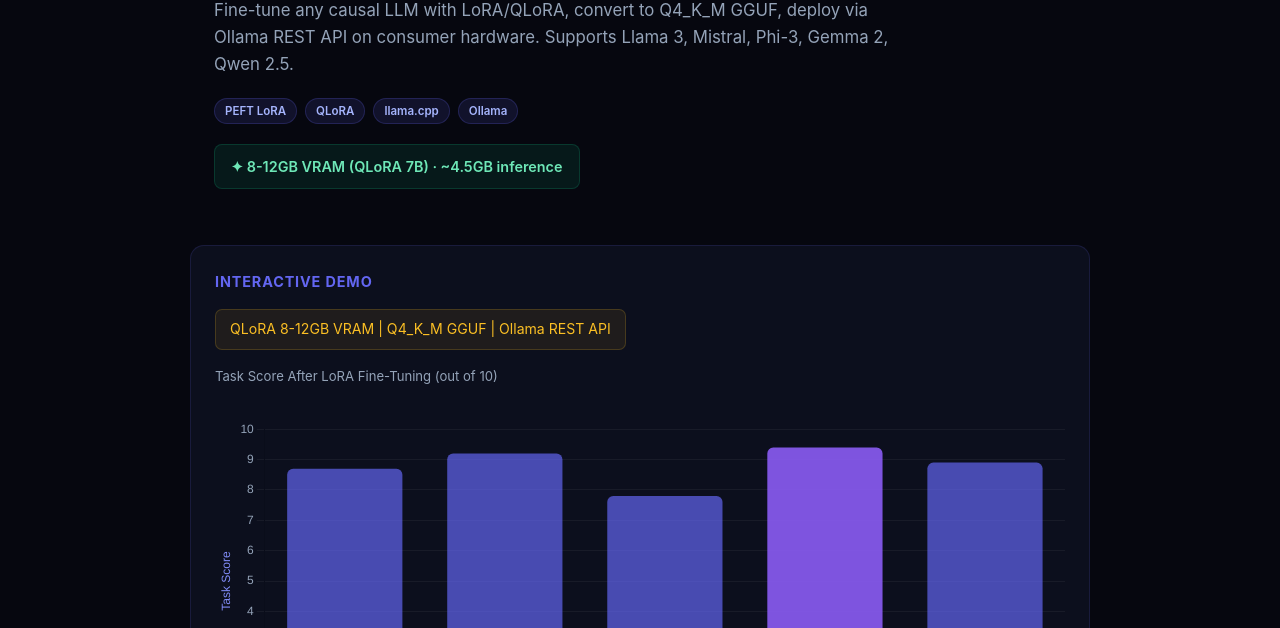
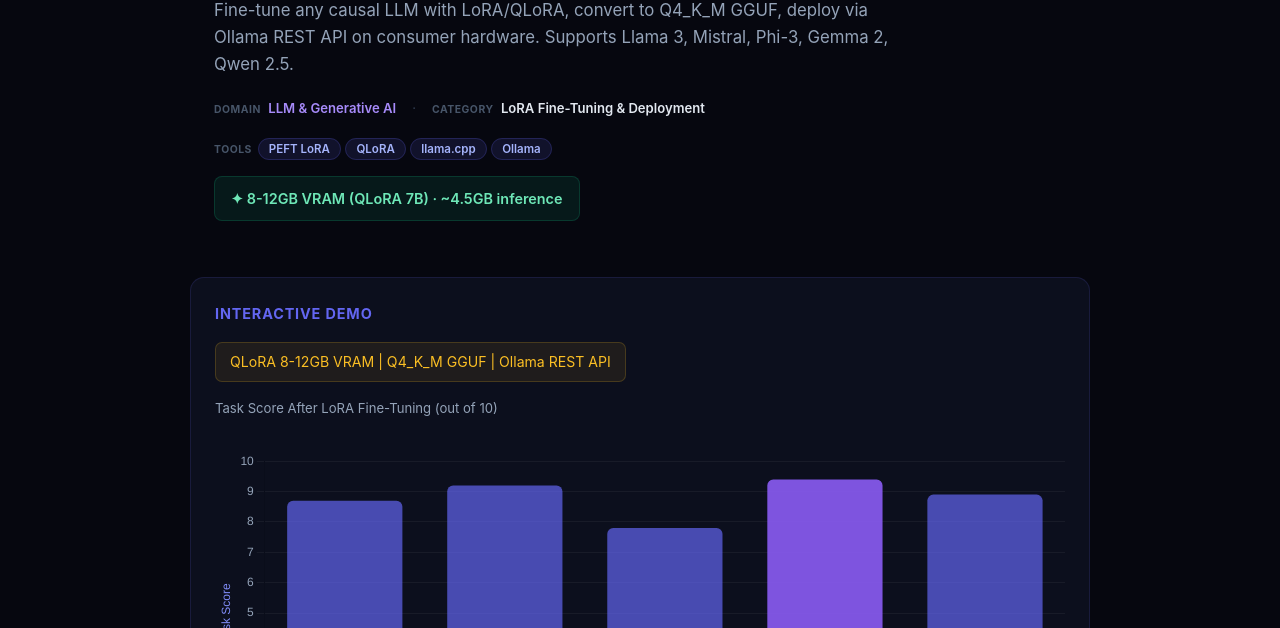
Before and after one commit to Sandyyy123/lora-ollama-deploy, a plain HTML site: page index.html in a window 1280 px wide. Shown: the part 172-800 px from the top of the page. Drawn offline with nearby package versions, Linux system fonts and the light colour scheme.

Commit message:
Update index.html: domain sections, remove LinkedIn

```diff
--- a/index.html
+++ b/index.html
@@ -49,7 +49,14 @@
 <div class="hero">
   <h1>LoRA / Ollama Deploy Pipeline</h1>
   <p>Fine-tune any causal LLM with LoRA/QLoRA, convert to Q4_K_M GGUF, deploy via Ollama REST API on consumer hardware. Supports Llama 3, Mistral, Phi-3, Gemma 2, Qwen 2.5.</p>
-  <div class="badges"><span class="badge">PEFT LoRA</span> <span class="badge">QLoRA</span> <span class="badge">llama.cpp</span> <span class="badge">Ollama</span></div>
+  <div style="display:flex;flex-wrap:wrap;gap:16px;margin-bottom:16px;font-size:.82rem">
+    <div><span style="font-size:.65rem;font-weight:700;text-transform:uppercase;letter-spacing:.05em;color:#475569">Domain</span>&nbsp;
+         <span style="font-weight:600;color:#a78bfa">LLM & Generative AI</span></div>
+    <div style="color:#334155">·</div>
+    <div><span style="font-size:.65rem;font-weight:700;text-transform:uppercase;letter-spacing:.05em;color:#475569">Category</span>&nbsp;
+         <span style="font-weight:600;color:#e2e8f0">LoRA Fine-Tuning & Deployment</span></div>
+  </div>
+  <div style="margin-bottom:16px"><span style="font-size:.65rem;font-weight:700;text-transform:uppercase;letter-spacing:.05em;color:#475569">Tools&nbsp;&nbsp;</span><span style="display:inline"><span class="badge">PEFT LoRA</span> <span class="badge">QLoRA</span> <span class="badge">llama.cpp</span> <span class="badge">Ollama</span></span></div>
   <div class="metric-bar">✦ 8-12GB VRAM (QLoRA 7B) · ~4.5GB inference</div>
 </div>
 <div class="card">
```
